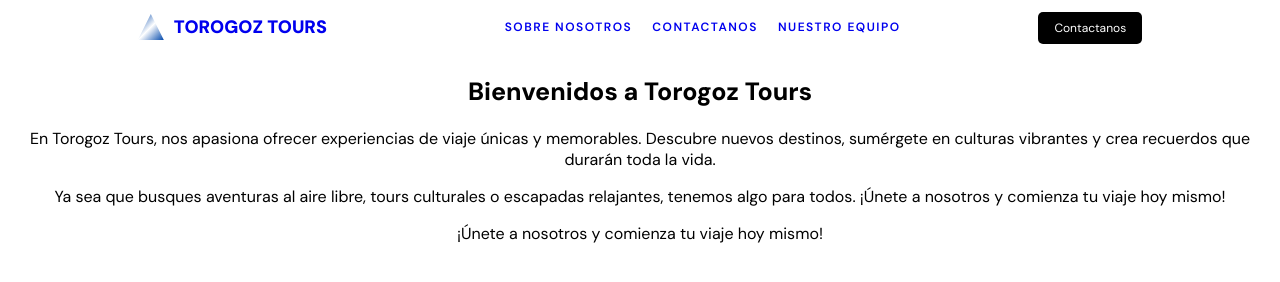
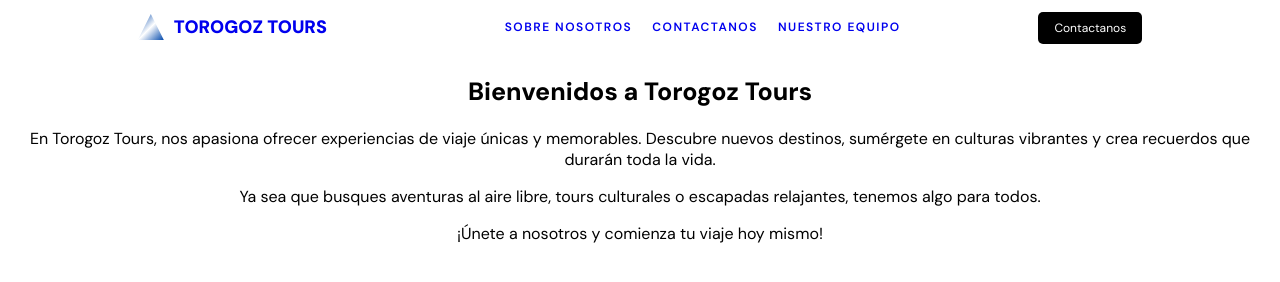
Before and after one commit to MarlonMontenegro/Desaf-o-aprendizaje-2-UDB, a plain HTML site: page sobreNosotros.html in a window 1280 px wide. Drawn offline with Linux system fonts and the light colour scheme.

Commit message:
Update sobreNosotros.html

```diff
--- a/sobreNosotros.html
+++ b/sobreNosotros.html
@@ -52,7 +52,7 @@
             </p>
             <p>
                 Ya sea que busques aventuras al aire libre, tours culturales o escapadas relajantes,
-                tenemos algo para todos. ¡Únete a nosotros y comienza tu viaje hoy mismo!
+                tenemos algo para todos.
             </p>
              <p>
                  ¡Únete a nosotros y comienza tu viaje hoy mismo!
```
